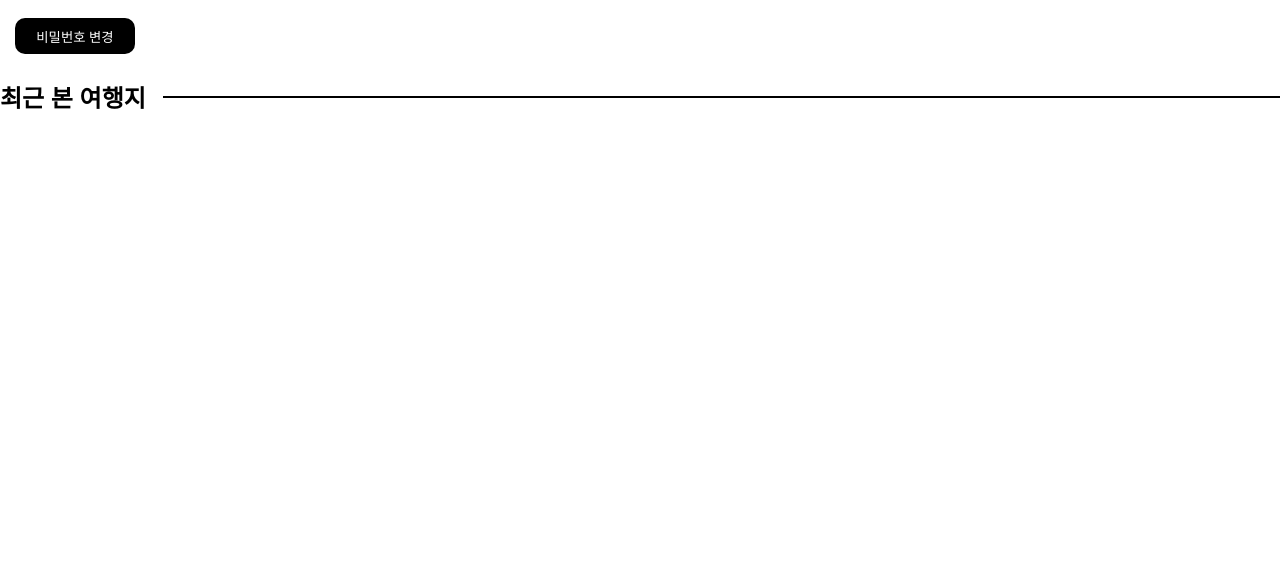
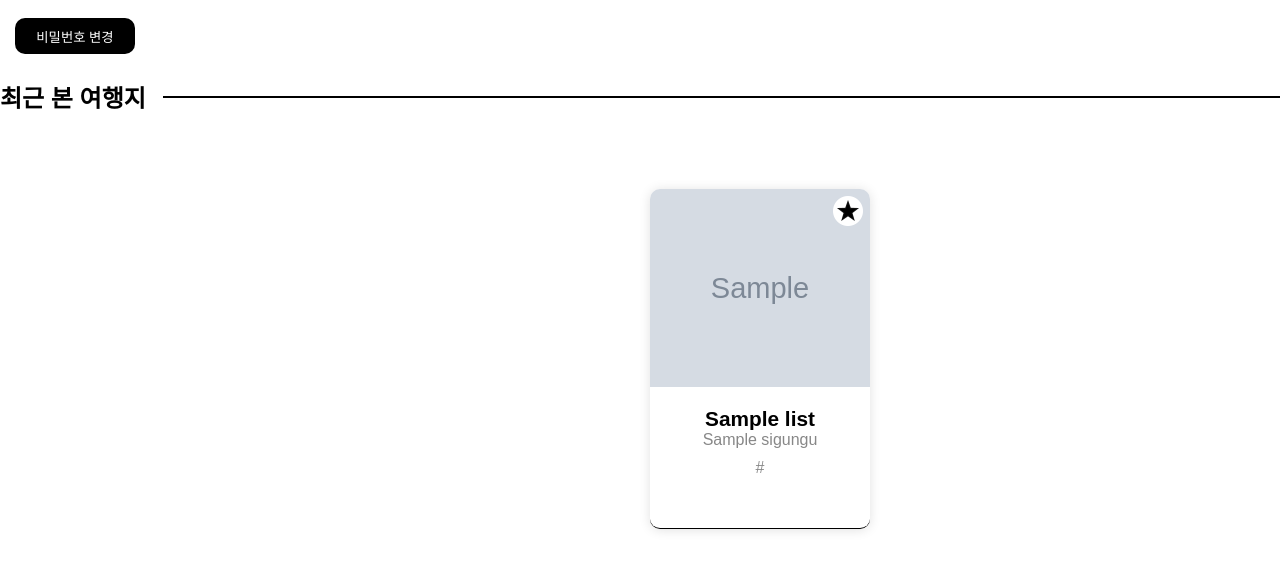
Before and after one commit to Milk0621/project-jeonbuk-tour, a Flask app: template templates/mypage.html in a window 1280 px wide; the page is wider, and only the part inside the window is pictured. Shown: the part 369-948 px from the top of that part. Before the commit the page ends 478 px from the top of that part, so only its background shows below. Run offline with Flask 3, Linux system fonts and the light colour scheme; the visitor is signed in with stand-in values (Sample User, id 1); tables that the repository leaves empty or names only in its code hold one stand-in row (values such as "Sample post"); the template is opened without the code that fills it: most values are stand-ins (such as "Sample title", 1, 10 or a date in 2020); grey boxes marked "Sample" are stand-in pictures; some libraries are stand-ins or nearby versions.

Commit message:
최근 본 여행지

```diff
--- a/app.py
+++ b/app.py
@@ -36,19 +36,16 @@ def login():
 
 @app.route("/mypage")
 def mypage():
-    #id = session.get("id")
-    #hong
     if "id" in session:
         #session 딕셔너리 키에 hong이 있으면
         dao = UserDAO()
         id = session.get("id")
         vo = dao.get_one_user(id)
 
-        region_dao = ViewlistDAO()
-        #region_dao.select_view_list(id)
-        #최근본여행지 해야함
+        vdao = ViewlistDAO()
+        list = vdao.select_view_list(id)
 
-        return render_template("mypage.html", data=vo, a="data")
+        return render_template("mypage.html", data=vo, a="data", lists=list)
     else:
         return render_template("home.html")
 
@@ -146,6 +143,12 @@ def cat_plus():
 def post(contentid):
 
     #로그인 했으면 최근본 관광지 테이블에 인서트
+    id = session.get("id")
+    if id:
+        vdao = ViewlistDAO()
+        vo = vdao.insert_view_list(id, contentid)
+    else:
+        pass
 
     pdao = PlaceDAO()
     vo = pdao.get_one_place(contentid)
--- a/static/css/mypage.css
+++ b/static/css/mypage.css
@@ -40,6 +40,9 @@
 .view-list h2 {
     width: 12%;
 }
+.concon {
+    margin: 50px 0;
+}
 .content-box{
     display: flex;
     flex-wrap: wrap;
@@ -48,26 +51,46 @@
     align-items: center;
     gap: 35px;
 }
+.content-box input {
+    display: none;
+}
 .content{
     width: 220px;
+    height: 340px;
     box-shadow: 0px 1px 12px 0px #0000001f;
     border-radius: 10px;
     display: flex;
     flex-direction: column;
-    justify-content: center;
     border-bottom: 1px solid #000;
-    text-align: center;
+    position: relative;
 }
-.content img{
+.checkbox_box {
+    position: absolute;
+    width: 30px;
+    height: 30px;
+    right: 3%;
+    top: 2%;
+}
+.content>img{
     width: 220px;
     height: 198px;
+    object-fit: cover;
     border-radius: 10px;
     border-bottom-left-radius: 0;
     border-bottom-right-radius: 0;
     vertical-align: top;
 }
+.checkbox_box label {
+    display: inline-block;
+    overflow: hidden;
+    width: 30px;
+    height: 30px;
+    cursor: pointer;
+}
 .content .txt{
-    margin: 20px 0;
+    cursor: pointer;
+    padding-top: 20px;
+    text-align: center;
 }
 .content .txt h3{
     font-size: 1.3rem;
--- a/templates/mypage.html
+++ b/templates/mypage.html
@@ -24,6 +24,50 @@
                 <h2>최근 본 여행지</h2>
                 <hr>
             </div>
+            <div class="concon">
+                <div class="content-box">
+                    {% for list in lists %}
+                        <div class="content">
+                            {% if session["id"] %}
+                                <div class="checkbox_box">
+                                    <label for="{{list.contentid}}">
+                                        {% if list.checked == 'FALSE' %}
+                                            <input type="checkbox" onclick="favorite('{{list.contentid}}', this)" id="{{list.contentid}}" name="{{list.contentid}}">
+
+                                            <img id="img_{{list.contentid}}" src="{{url_for('static', filename='./img/favorite.png')}}" alt="0">
+                                        {% else %}
+                                            <input type="checkbox" checked onclick="favorite('{{list.contentid}}', this)" id="{{list.contentid}}" name="{{list.contentid}}">
+                                            <img id="img_{{list.contentid}}" src="{{url_for('static', filename='./img/favorite_check.png')}}" alt="1">
+                                        {% endif %}
+                                    </label>
+                                </div>
+                            {% endif %}
+                            <img src="{{list.firstimage}}" alt="">
+                            <div class="txt" onclick="location.href='/post/{{list.contentid}}'">
+                                <h3>{{list.title}}</h5>
+                                <p>{{list.sigungu}}</p>
+                                <p>#
+                                    {% if list.cat2 == "A0101" %}
+                                    자연관광지
+                                    {% elif list.cat2 == "A0102" %}
+                                    관광자원
+                                    {% elif list.cat2 == "A0201" %}
+                                    역사관광지
+                                    {% elif list.cat2 == "A0202" %}
+                                    휴양관광지
+                                    {% elif list.cat2 == "A0203" %}
+                                    체험관광지
+                                    {% elif list.cat2 == "A0204" %}
+                                    산업관광지
+                                    {% elif list.cat2 == "A0205" %}
+                                    건축/조형물
+                                    {% endif %}
+                                </p>
+                            </div>
+                        </div>
+                    {% endfor %}
+                </div>
+            </div>
         </div>
     </div>
 </body>
--- a/templates/region.html
+++ b/templates/region.html
@@ -195,7 +195,6 @@
 
     });
 
-
     function favorite(favorite, e){
         var check = $('#'+favorite).is(':checked');
         console.log(check)
@@ -227,5 +226,9 @@
             }
         });
     }
+
+    $('.txt').click(function(){
+
+    });
 </script>
 </html>
```
Also changed, not shown: dao/view_list_dao.py (+5 -3 lines), static/css/favorite.css (+3 -21 lines). Lines whose indentation alone changed are shown as unchanged.
